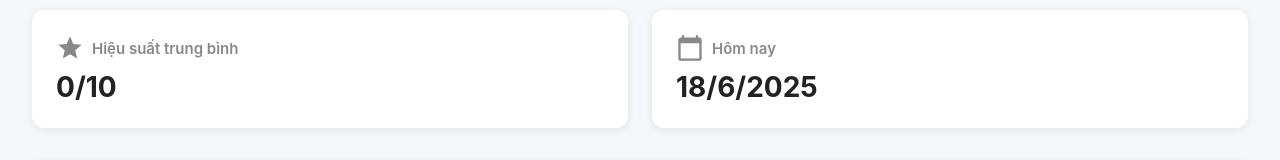
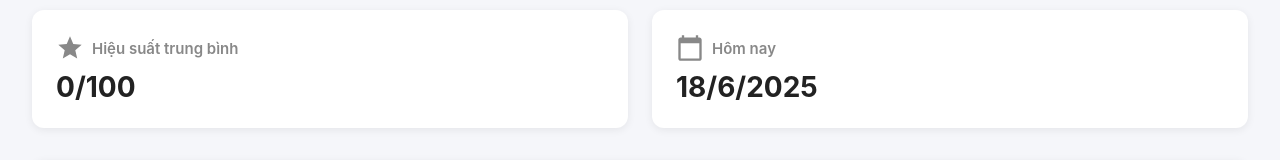
Before and after one commit to yoyozero10/hr-management, a React (Create React App) app: page / in a window 1280 px wide. Shown: the part 334-494 px from the top of the page. Built offline with nearby package versions, Linux system fonts and the light colour scheme; no server answers; sample sign-in values are in the browser's storage.

Commit message:
Sửa hiển thị: Hiệu suất trung bình chuyển sang thang điểm 100 trên dashboard

```diff
--- a/src/pages/DashboardPage.js
+++ b/src/pages/DashboardPage.js
@@ -103,9 +103,7 @@ const DashboardPage = () => {
       const dgList = dgRes.data.data || [];
       if (dgList.length > 0) {
         const avg = dgList.reduce((sum, d) => sum + (d.diemSo || 0), 0) / dgList.length;
-        // Giả sử điểm đang ở thang 100, chuyển về thang 10
-        const avg10 = (avg / 10).toFixed(1);
-        setAvgPerformance(avg10);
+        setAvgPerformance(avg.toFixed(1));
       }
     } catch (e) {
       // Có thể thêm xử lý lỗi ở đây
@@ -158,7 +156,7 @@ const DashboardPage = () => {
         <Card title="Có mặt hôm nay" value={attendanceToday} icon={<MdAccessTime size={28} />} />
         <Card title="Tổng lương tháng" value={totalSalary.toLocaleString('vi-VN') + ' VNĐ'} icon={<MdAttachMoney size={28} />} />
         <Card title="Tuyển dụng mới" value={newRecruitments} icon={<MdPersonAdd size={28} />} />
-        <Card title="Hiệu suất trung bình" value={avgPerformance + '/10'} icon={<MdStar size={28} />} />
+        <Card title="Hiệu suất trung bình" value={avgPerformance + '/100'} icon={<MdStar size={28} />} />
         <Card title="Hôm nay" value={today} icon={<MdCalendarToday size={28} />} />
       </div>
       <div style={{ display: 'flex', gap: 24 }}>
```
